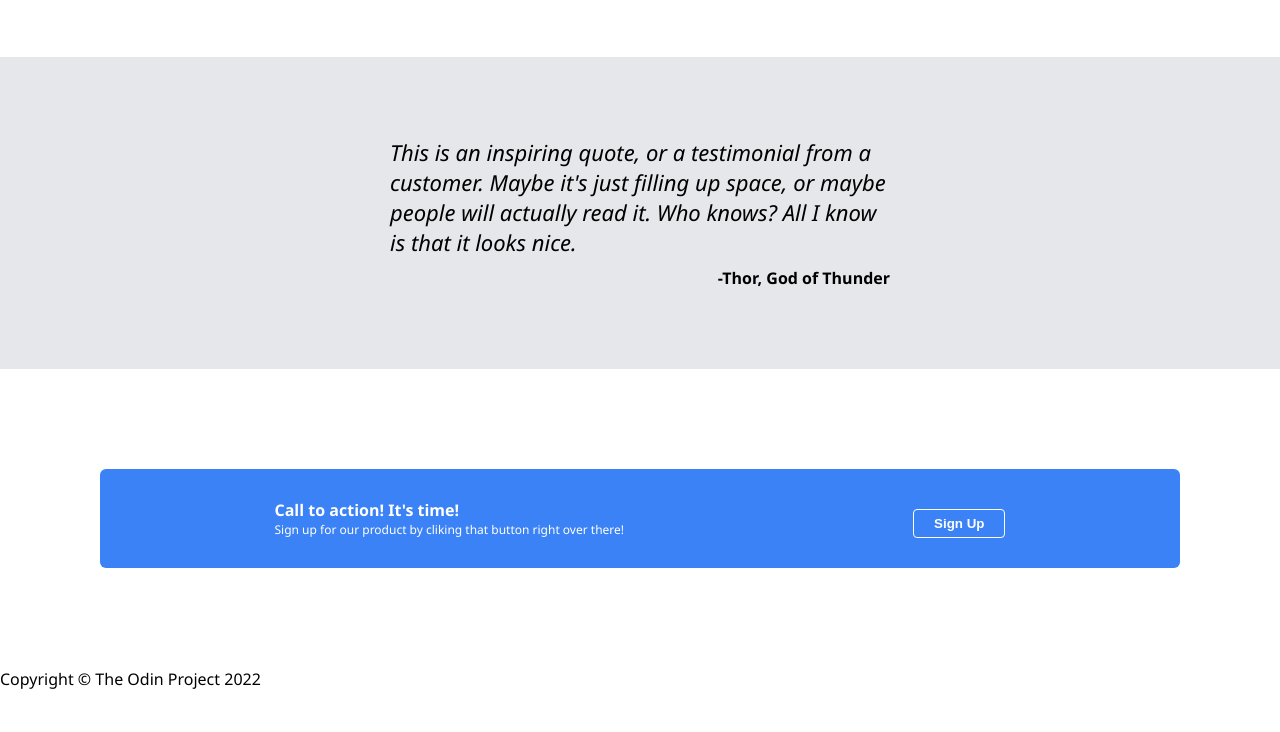
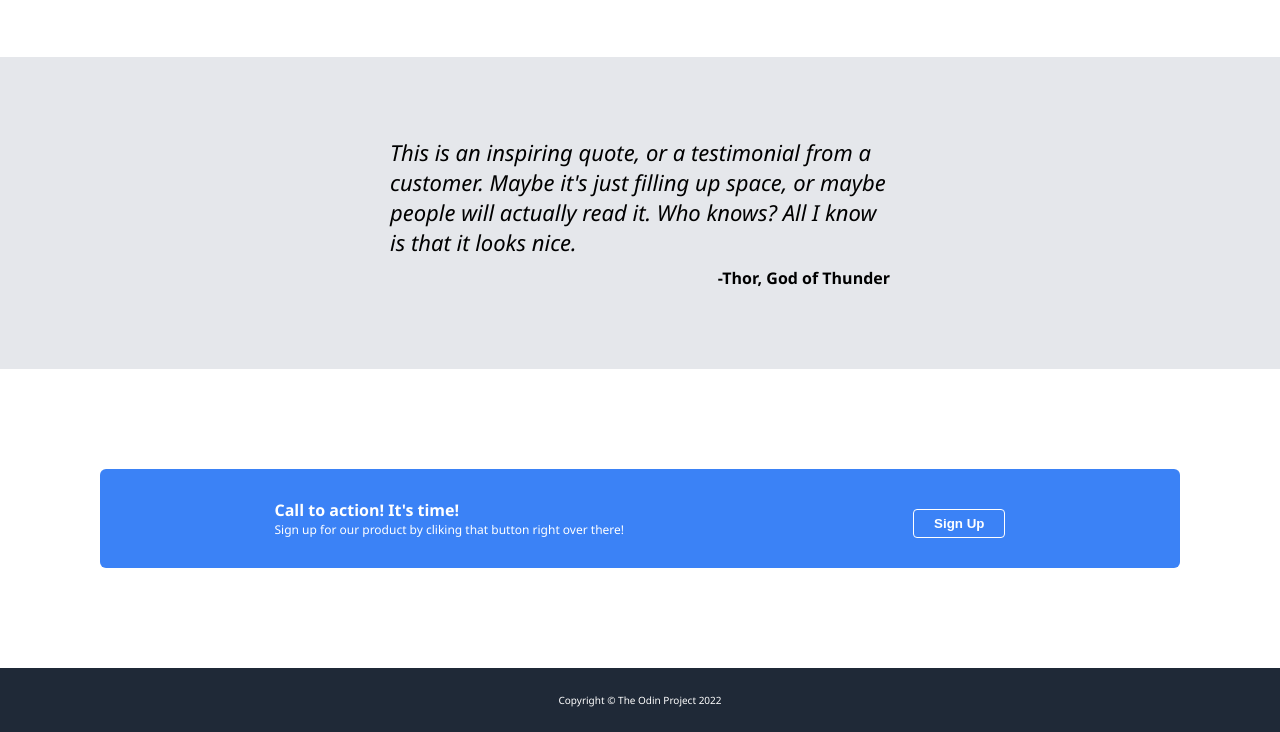
Before and after one commit to wooyongyang37/Landing-Page, a plain HTML site: page Full Design/index.html in a window 1280 px wide. Shown: the part 584-1316 px from the top of the page. Before the commit the page ends 1274 px from the top, so only its background shows below. Drawn offline with Linux system fonts and the light colour scheme.

Commit message:
Center text, adjust size, reduce padding

```diff
--- a/Full Design/style.css
+++ b/Full Design/style.css
@@ -175,3 +175,12 @@ button {
     padding-right: 20px;
     font-weight: bold;
 }
+
+.five {
+    padding: 25px;
+    background-color: #1F2937;
+    color: white;
+    align-items: center;
+    text-align: center;
+    font-size: 10px;
+}
```
